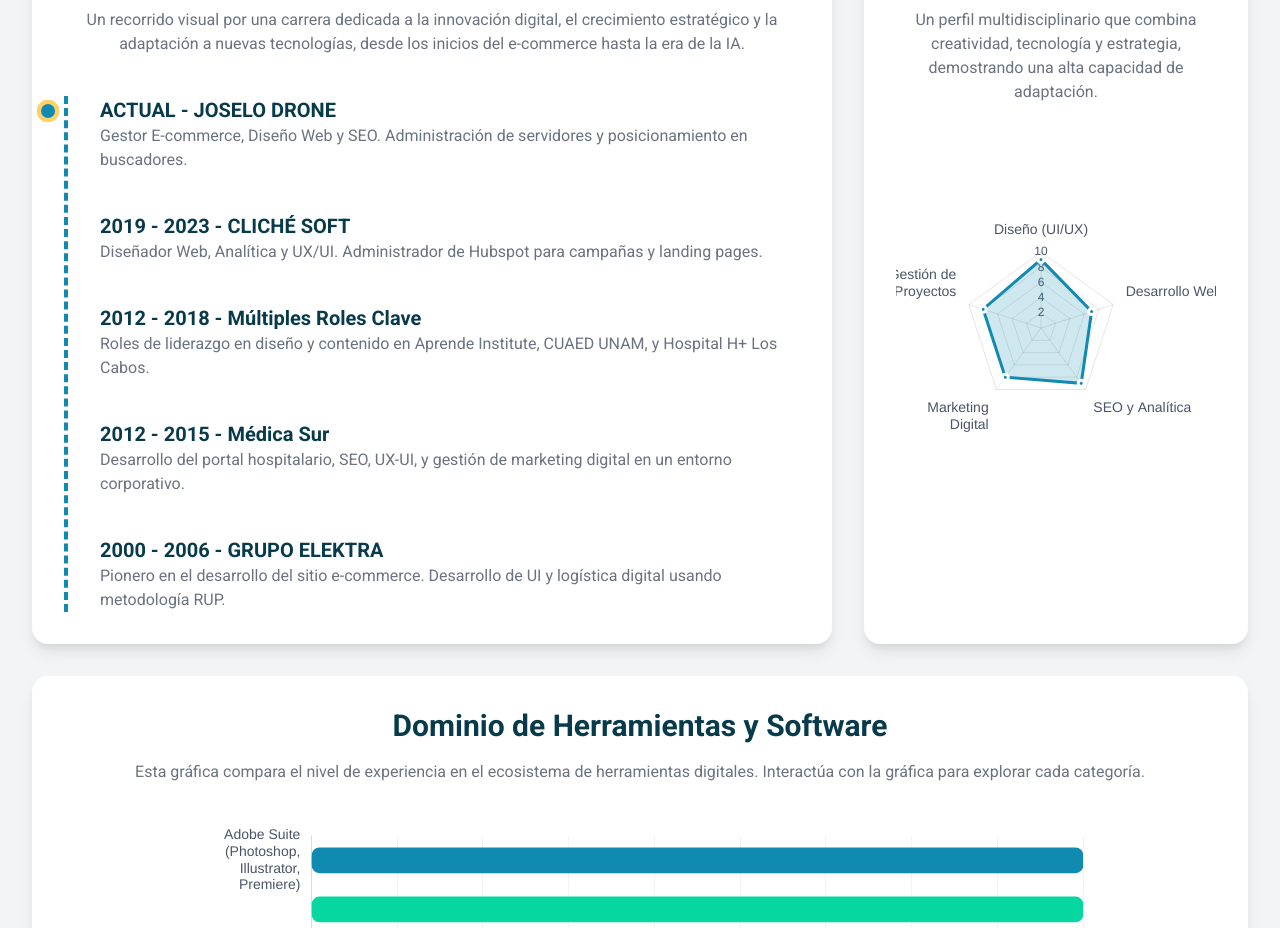
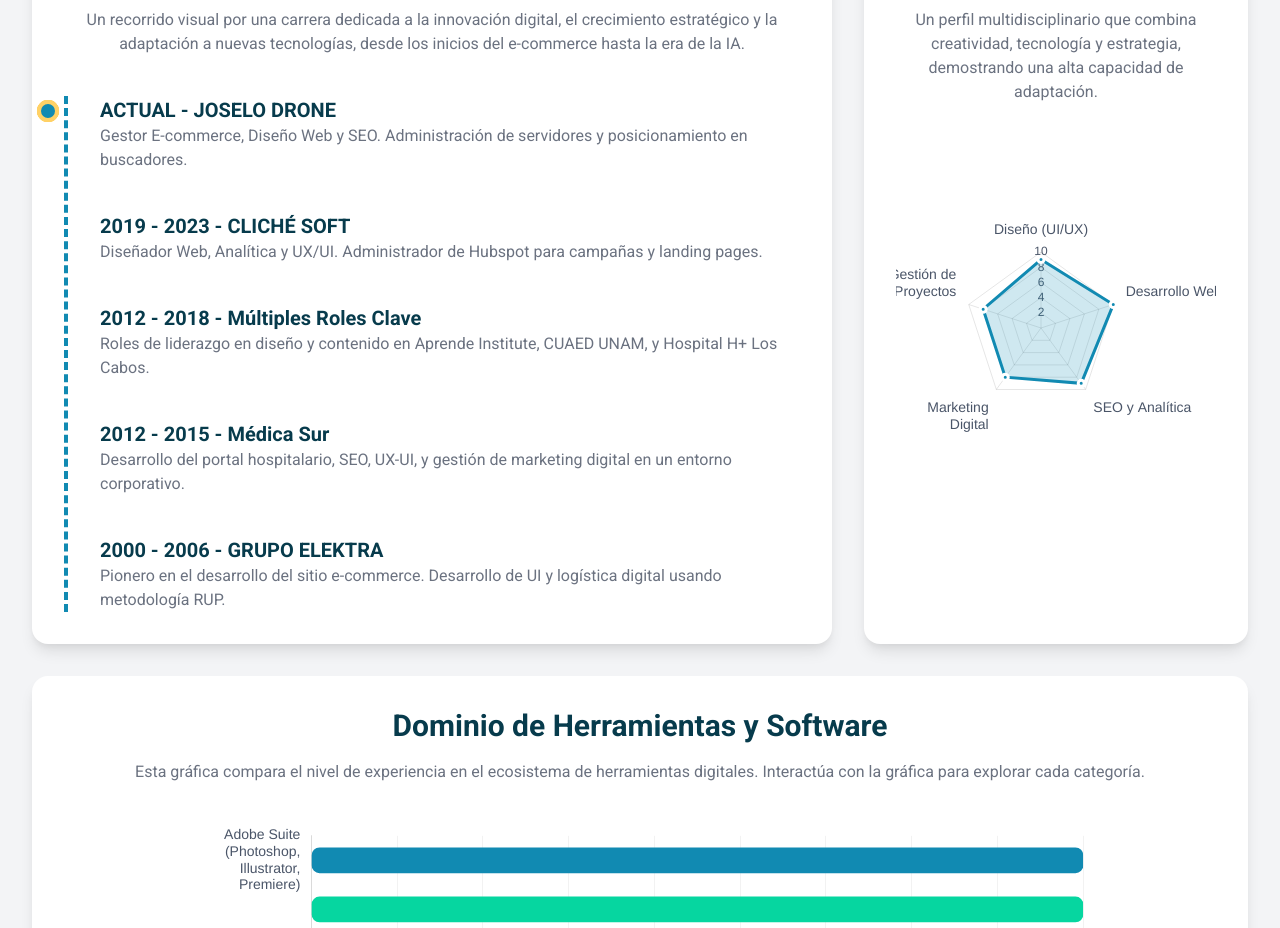
Before and after one commit to joseluisjacobo/joseluisjacobo.github.io, a website: page index.html in a window 1280 px wide. Shown: the part 840-1768 px from the top of the page. Drawn offline with nearby package versions, Linux system fonts and the light colour scheme.

Commit message:
Ajuste en el valor de DESARROLLO WEB

```diff
--- a/index.html
+++ b/index.html
@@ -327,7 +327,7 @@
                 ],
                 datasets: [{
                     label: 'Nivel de Competencia',
-                    data: [9, 7, 9, 8, 8],
+                    data: [9, 10, 9, 8, 8],
                     backgroundColor: 'rgba(17, 138, 178, 0.2)',
                     borderColor: chartColors.blue,
                     pointBackgroundColor: chartColors.blue,
```
